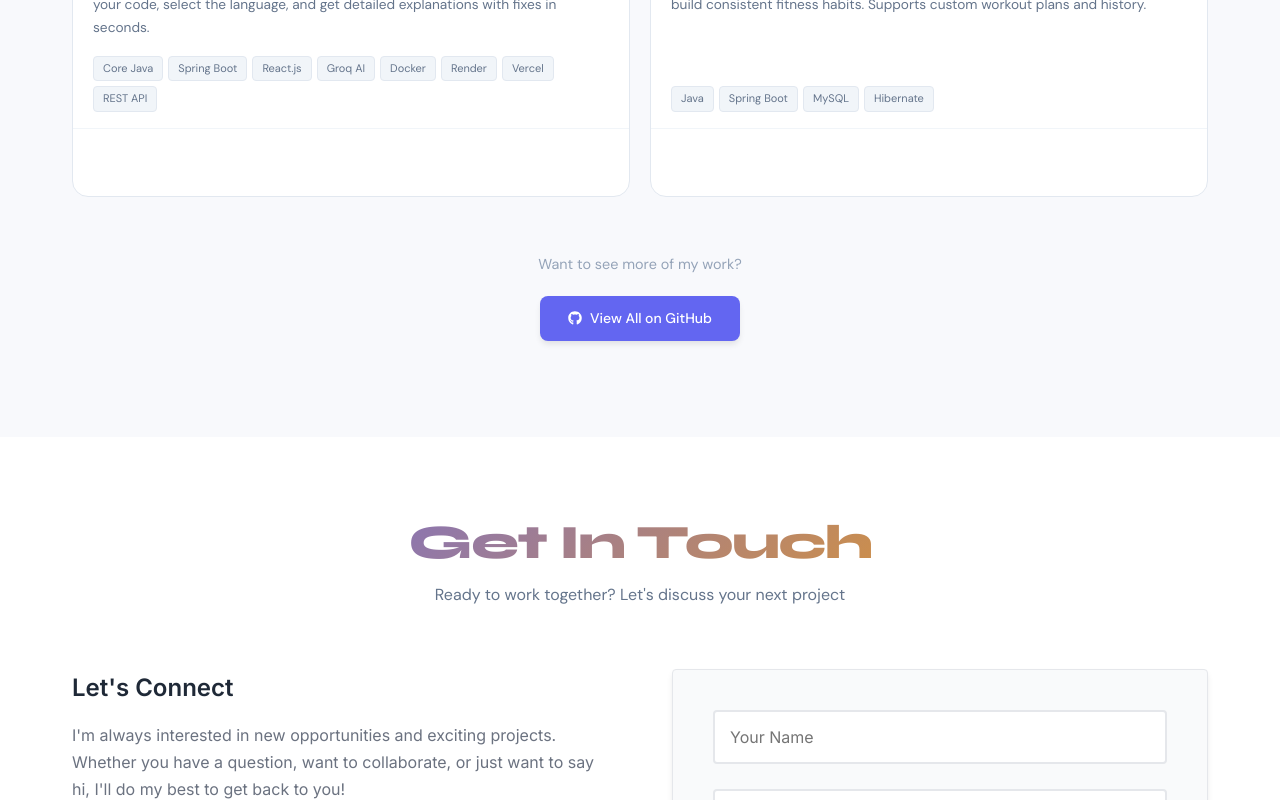
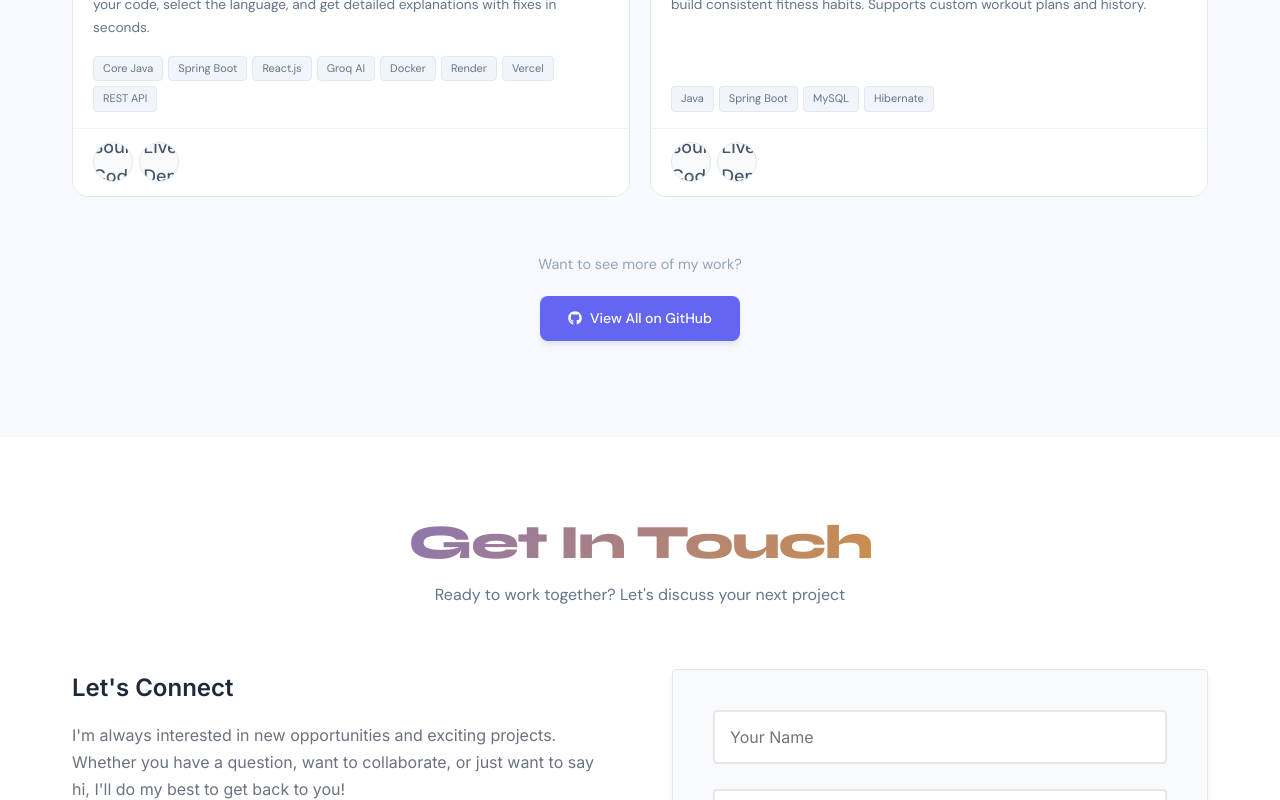
Before and after one commit to AnsariSalauddin/My_PortFolio, a React (Create React App) app: page / in a window 1280 px wide. Shown: the part 3080-3880 px from the top of the page. Built offline with nearby package versions, Linux system fonts and the light colour scheme; the HTML template or start-up script is replaced by a standard one.

Commit message:
change project

```diff
--- a/src/components/Projects.css
+++ b/src/components/Projects.css
@@ -229,37 +229,50 @@
   padding: 0.85rem 1.25rem;
   display: flex;
   align-items: center;
-  gap: 0;
+  gap: 6px;
+  background: #ffffff;
 }
 
 .footer-link {
   font-family: 'DM Sans', sans-serif;
   font-size: 12.5px;
   font-weight: 500;
-  color: #475569;
-  text-decoration: none;
-  display: flex;
+  color: #475569 !important;
+  text-decoration: none !important;
+  display: inline-flex !important;
   align-items: center;
   gap: 6px;
-  padding: 6px 14px;
+  padding: 6px 12px;
   border-radius: 6px;
-  transition: all 0.2s;
-  border: 1px solid transparent;
+  border: 1px solid #e2e8f0 !important;
+  background: #f8fafc !important;
+  transition: all 0.2s ease;
+  outline: none !important;
+  box-shadow: none !important;
+  cursor: pointer;
+
+  /* Global ripple/circle effect band karo */
+  overflow: hidden;
+  position: relative;
 }
 
-.footer-link:first-child {
-  margin-right: 6px;
+.footer-link::before,
+.footer-link::after {
+  display: none !important;
 }
 
 .footer-link:hover {
-  color: #6366f1;
-  background: #eef2ff;
-  border-color: #c7d2fe;
+  color: #6366f1 !important;
+  background: #eef2ff !important;
+  border-color: #c7d2fe !important;
+  box-shadow: none !important;
+  transform: none;
 }
 
 .footer-link svg {
   font-size: 13px;
   flex-shrink: 0;
+  pointer-events: none;
 }
 
 /* CTA */
```
